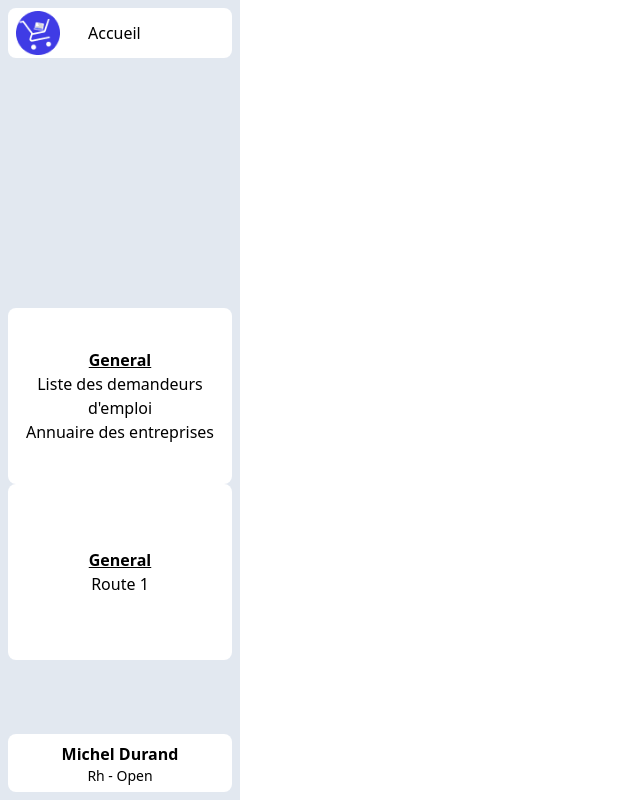
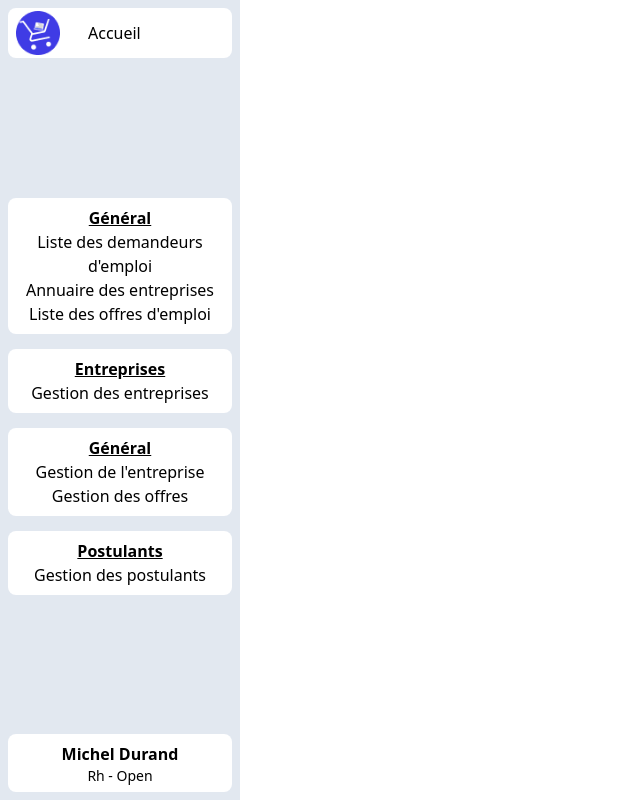
Before and after one commit to Mimouss56/AdopteUnDev, a React (Vite) app in the folder front/: page / in a window 1280 px wide. Shown: the whole page, without its empty margins (0-640 px from the left). Built offline with nearby package versions, Linux system fonts and the light colour scheme.

Commit message:
Refactor Navigation component and update NavRoute.json

```diff
--- a/front/src/components/Navigation.jsx
+++ b/front/src/components/Navigation.jsx
@@ -1,19 +1,21 @@
 import React from "react";
 import { NavLink } from "react-router-dom";
 import logo from "../assets/logo.png";
-import useUserStore from "../stores/user.store";
 import DataRoute from "../utils/NavRoute.json";
 import Categories from "./FT/nav/Categories";
 
 const Navigation = () => {
-	const user = useUserStore((store) => {
-		store.user;
-	});
+	// const user = useUserStore((store) => {
+	// 	store.user;
+	// });
 	const renderNav = () => {
 		return (
 			<>
 				{DataRoute.map((route) => (
-					<Categories key={route.title} title={route.title}>
+					<Categories
+						key={route.CategorieName}
+						title={route.CategorieName}
+					>
 						{route.sub.map((sub) => (
 							<li
 								key={sub.title}
@@ -45,7 +47,7 @@ const Navigation = () => {
 				</NavLink>
 			</button>
 
-			<nav className="w-full">{renderNav()}</nav>
+			<nav className="w-full flex flex-col gap-[15px]">{renderNav()}</nav>
 			<button className="flex flex-col items-center justify-around p-2 w-full h-[58px] bg-white rounded-lg hover:shadow-hover-inset">
 				{/* <em>{user.firstname + " " + user.lastname}</em>
 				<p>{user.role.label} - {user.ent.label}</p> */}
--- a/front/src/utils/NavRoute.json
+++ b/front/src/utils/NavRoute.json
@@ -11,16 +11,43 @@
                 "title": "Annuaire des entreprises",
                 "path": "/"
             },
-            {}
+            {
+                "title": "Liste des offres d'emploi",
+                "path": "/"
+            }
         ]
     },
     {
-        "CategorieName": "Categorie 2",
+        "CategorieName": "Entreprises",
+        "role": "FT",
+        "sub": [
+            {
+                "title": "Gestion des entreprises",
+                "path": "/"
+            }
+        ]
+    },
+    {
+        "CategorieName": "Général",
         "role": "RH",
         "sub": [
             {
-                "title": "Route 1",
-                "path": "http://www.google.com"
+                "title": "Gestion de l'entreprise",
+                "path": "/"
+            },
+            {
+                "title": "Gestion des offres",
+                "path": "/"
+            }
+        ]
+    },
+    {
+        "CategorieName": "Postulants",
+        "role": "RH",
+        "sub": [
+            {
+                "title": "Gestion des postulants",
+                "path": "/"
             }
         ]
     }
```
